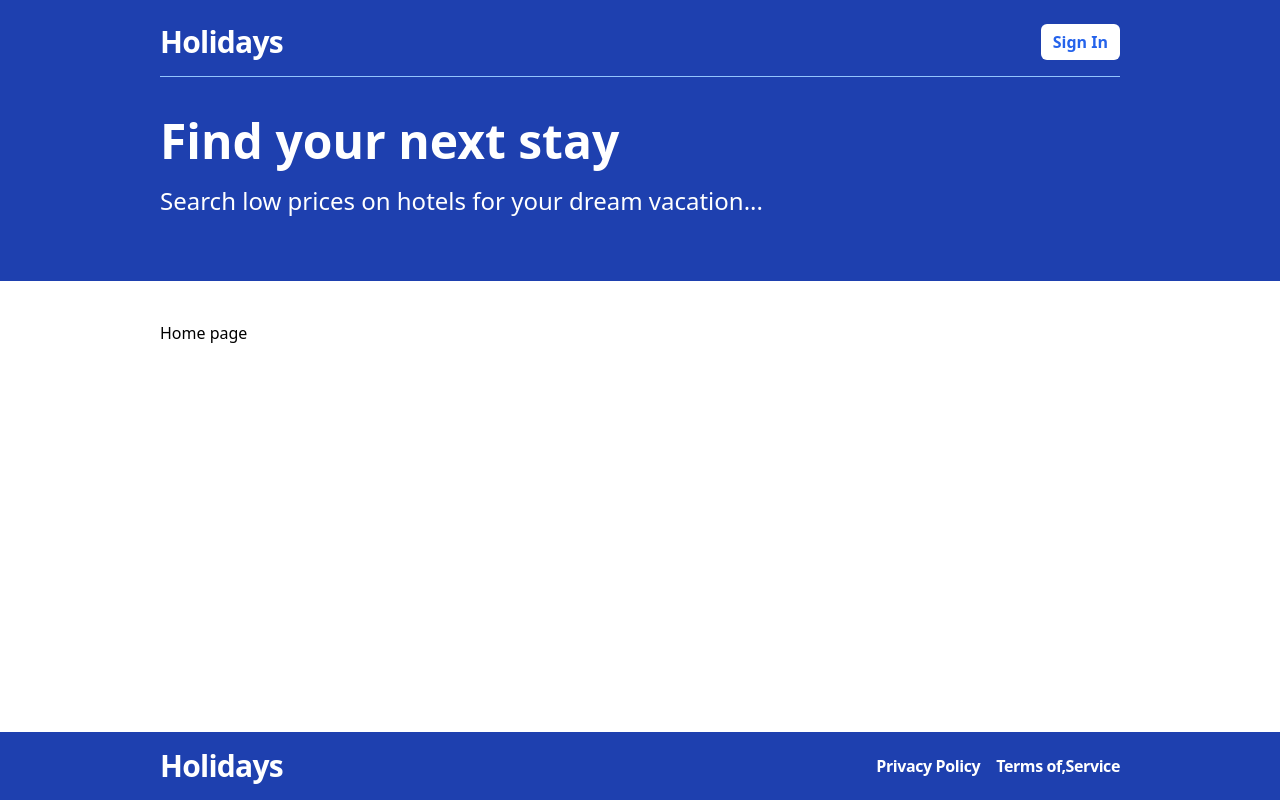
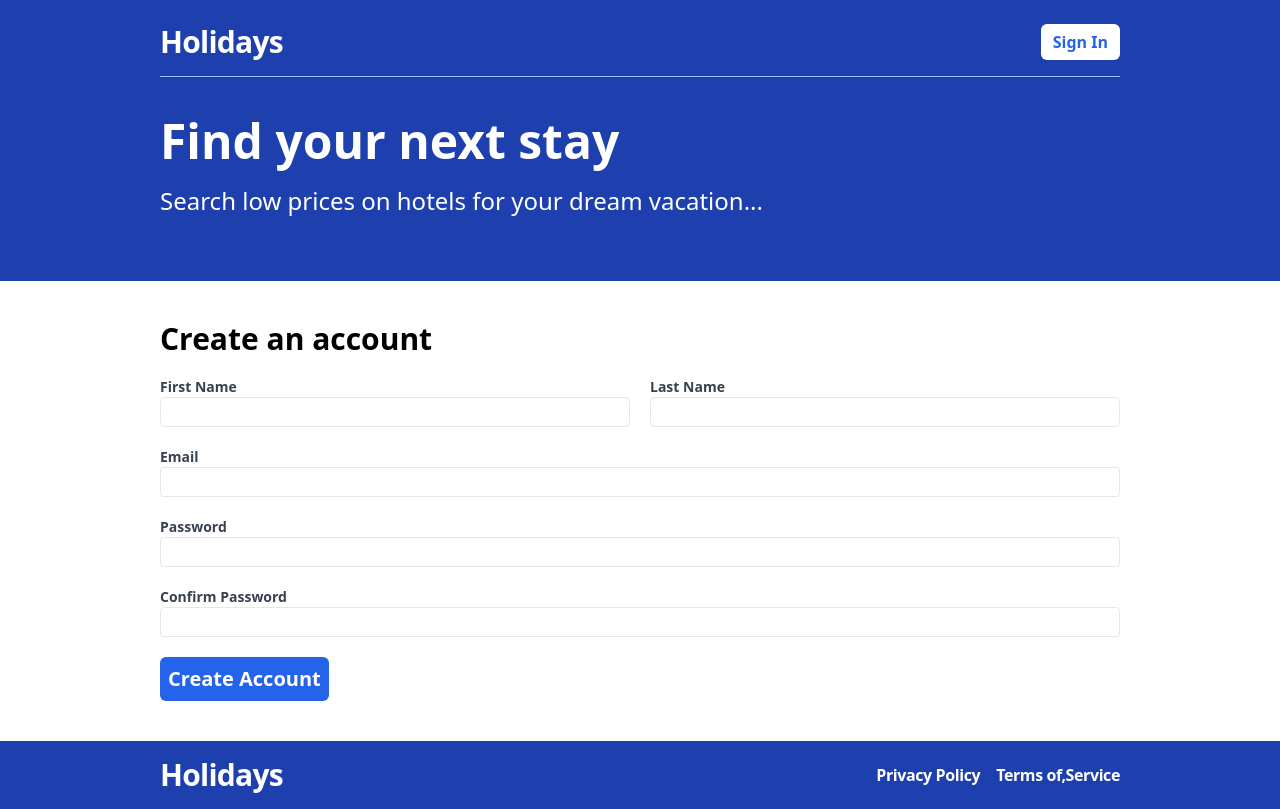
Before and after one commit to skp544/hotel-booking-app, a React (Vite) app in the folder client/: page /register in a window 1280 px wide. Before the commit this address led to /. Built offline with nearby package versions, Linux system fonts and the light colour scheme.

Commit message:
creating register user page and connect to backened

```diff
--- a/client/package.json
+++ b/client/package.json
@@ -10,8 +10,11 @@
     "preview": "vite preview"
   },
   "dependencies": {
+    "axios": "^1.6.7",
     "react": "^18.2.0",
     "react-dom": "^18.2.0",
+    "react-hook-form": "^7.50.1",
+    "react-hot-toast": "^2.4.1",
     "react-router-dom": "^6.22.0"
   },
   "devDependencies": {
--- a/client/src/App.tsx
+++ b/client/src/App.tsx
@@ -1,5 +1,6 @@
 import { Navigate, Route, Routes } from "react-router-dom";
 import Layout from "./Layout/Layout";
+import Register from "./pages/Register";
 
 const App = () => {
   return (
@@ -20,6 +21,14 @@ const App = () => {
           </Layout>
         }
       />
+      <Route
+        path="/register"
+        element={
+          <Layout>
+            <Register />
+          </Layout>
+        }
+      />
       <Route path="*" element={<Navigate to="/" />} />
     </Routes>
   );
--- /dev/null
+++ b/client/src/api/auth.ts
@@ -0,0 +1,17 @@
+import { catchError } from "../helper";
+import { RegisterFormData } from "../types";
+import client from "./client";
+
+export const registerApi = async (formData: RegisterFormData) => {
+  try {
+    const { data } = await client.post("/auth/register", formData, {
+      headers: {
+        "Content-Type": "application/json",
+      },
+    });
+
+    return data;
+  } catch (error) {
+    return catchError(error);
+  }
+};
--- /dev/null
+++ b/client/src/api/client.ts
@@ -0,0 +1,9 @@
+import axios from "axios";
+
+export const BASE_URL = "http://localhost:8000/api/v1";
+
+const client = axios.create({
+  baseURL: BASE_URL,
+});
+
+export default client;
--- /dev/null
+++ b/client/src/helper/index.ts
@@ -0,0 +1,10 @@
+/* eslint-disable @typescript-eslint/no-explicit-any */
+export const catchError = (error: any) => {
+  const { response } = error;
+
+  if (response?.data) {
+    return response?.data;
+  }
+
+  return { error: error.message || error };
+};
--- a/client/src/main.tsx
+++ b/client/src/main.tsx
@@ -3,11 +3,13 @@ import ReactDOM from "react-dom/client";
 import { BrowserRouter } from "react-router-dom";
 import App from "./App.tsx";
 import "./index.css";
+import { Toaster } from "react-hot-toast";
 
 ReactDOM.createRoot(document.getElementById("root")!).render(
   <React.StrictMode>
     <BrowserRouter>
       <App />
+      <Toaster position="top-center" reverseOrder={false} />
     </BrowserRouter>
   </React.StrictMode>
 );
--- /dev/null
+++ b/client/src/pages/Register.tsx
@@ -0,0 +1,136 @@
+import { useForm } from "react-hook-form";
+import toast from "react-hot-toast";
+import { useNavigate } from "react-router-dom";
+import { registerApi } from "../api/auth";
+import { RegisterFormData } from "../types";
+
+const Register = () => {
+  const {
+    register,
+    watch,
+    handleSubmit,
+    formState: { errors },
+  } = useForm<RegisterFormData>();
+
+  const navigate = useNavigate();
+
+  const onSubmit = handleSubmit(async (data) => {
+    const response = await registerApi(data);
+
+    if (!response.success) {
+      return toast.error(response.message);
+    }
+
+    localStorage.setItem("token", response.token);
+    localStorage.setItem("user", JSON.stringify(response.user));
+
+    toast.success(response.message);
+
+    navigate("/");
+  });
+
+  return (
+    <form className=" flex flex-col gap-5" onSubmit={onSubmit}>
+      <h2 className=" text-3xl font-bold">Create an account</h2>
+
+      <div className=" flex flex-col md:flex-row  gap-5 md:items-center ">
+        <label
+          htmlFor="firtName"
+          className=" text-gray-700 text-sm font-bold flex-1"
+        >
+          First Name
+          <input
+            type="text"
+            className=" border rounded w-full py-1 px-2 font-normal"
+            {...register("firstName", { required: "This field is required" })}
+          />
+          {errors.firstName && (
+            <span className=" text-red-600 text-sm font-bold">
+              {errors.firstName.message}
+            </span>
+          )}
+        </label>
+        <label
+          htmlFor="lastName"
+          className=" text-gray-700 text-sm font-bold flex-1"
+        >
+          Last Name
+          <input
+            type="text"
+            className=" border rounded w-full py-1 px-2 font-normal"
+            {...register("lastName", { required: "This field is required" })}
+          />
+          {errors.lastName && (
+            <span className=" text-red-600 text-sm font-bold">
+              {errors.lastName.message}
+            </span>
+          )}
+        </label>
+      </div>
+      <label className=" text-gray-700 text-sm font-bold flex-1">
+        Email
+        <input
+          type="email"
+          className=" border rounded w-full py-1 px-2 font-normal"
+          {...register("email", { required: "This field is required" })}
+        />
+        {errors.email && (
+          <span className=" text-red-600 text-sm font-bold">
+            {errors.email.message}
+          </span>
+        )}
+      </label>
+      <label className=" text-gray-700 text-sm font-bold flex-1">
+        Password
+        <input
+          type="password"
+          className=" border rounded w-full py-1 px-2 font-normal"
+          {...register("password", {
+            required: "This field is required",
+            minLength: {
+              value: 6,
+              message: "Password must be at least 6 characters",
+            },
+          })}
+        />
+        {errors.password && (
+          <span className=" text-red-600 text-sm font-bold">
+            {errors.password.message}
+          </span>
+        )}
+      </label>
+      <label className=" text-gray-700 text-sm font-bold flex-1">
+        Confirm Password
+        <input
+          type="password"
+          className=" border rounded w-full py-1 px-2 font-normal"
+          {...register("confirmPassword", {
+            validate: (value) => {
+              if (!value) {
+                return "This field is required";
+              } else if (watch("password") !== value) {
+                return "Passwords do not match";
+              }
+            },
+          })}
+        />
+        {errors.confirmPassword && (
+          <span className=" text-red-600 text-sm font-bold">
+            {errors.confirmPassword.message}
+          </span>
+        )}
+      </label>
+
+      <span>
+        <button
+          type="submit"
+          className=" bg-blue-600 text-white p-2 font-bold hover:bg-blue-500 text-xl rounded-md"
+        >
+          Create Account
+        </button>
+      </span>
+    </form>
+  );
+};
+
+export default Register;
--- /dev/null
+++ b/client/src/types/index.ts
@@ -0,0 +1,7 @@
+export type RegisterFormData = {
+  firstName: string;
+  lastName: string;
+  email: string;
+  password: string;
+  confirmPassword: string;
+};
--- a/client/tailwind.config.js
+++ b/client/tailwind.config.js
@@ -4,7 +4,10 @@ export default {
   theme: {
     extend: {},
     container: {
-      padding: "10rem",
+      padding: {
+        md: "10rem",
+        xs: "2rem",
+      },
     },
   },
   plugins: [],
```
Also changed, not shown: 2 other files (tests, documents, lock files or other folders).
